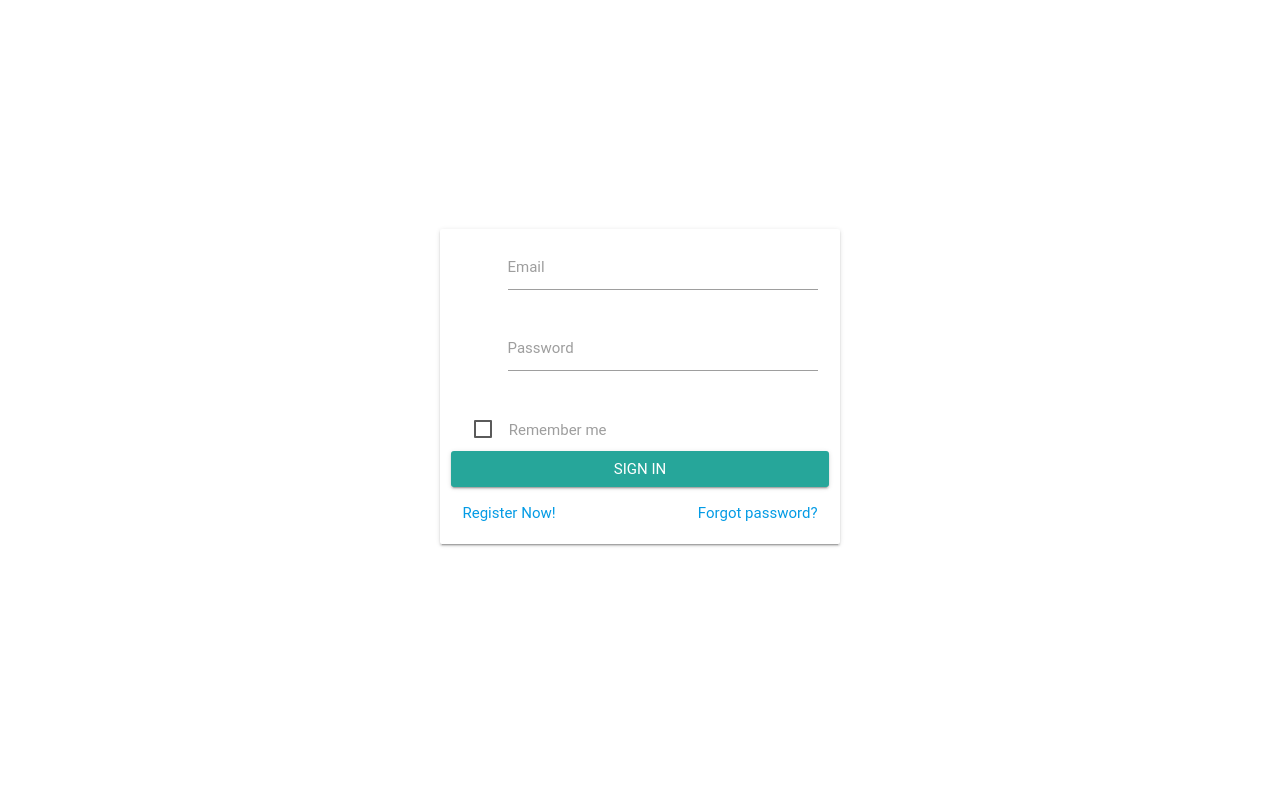
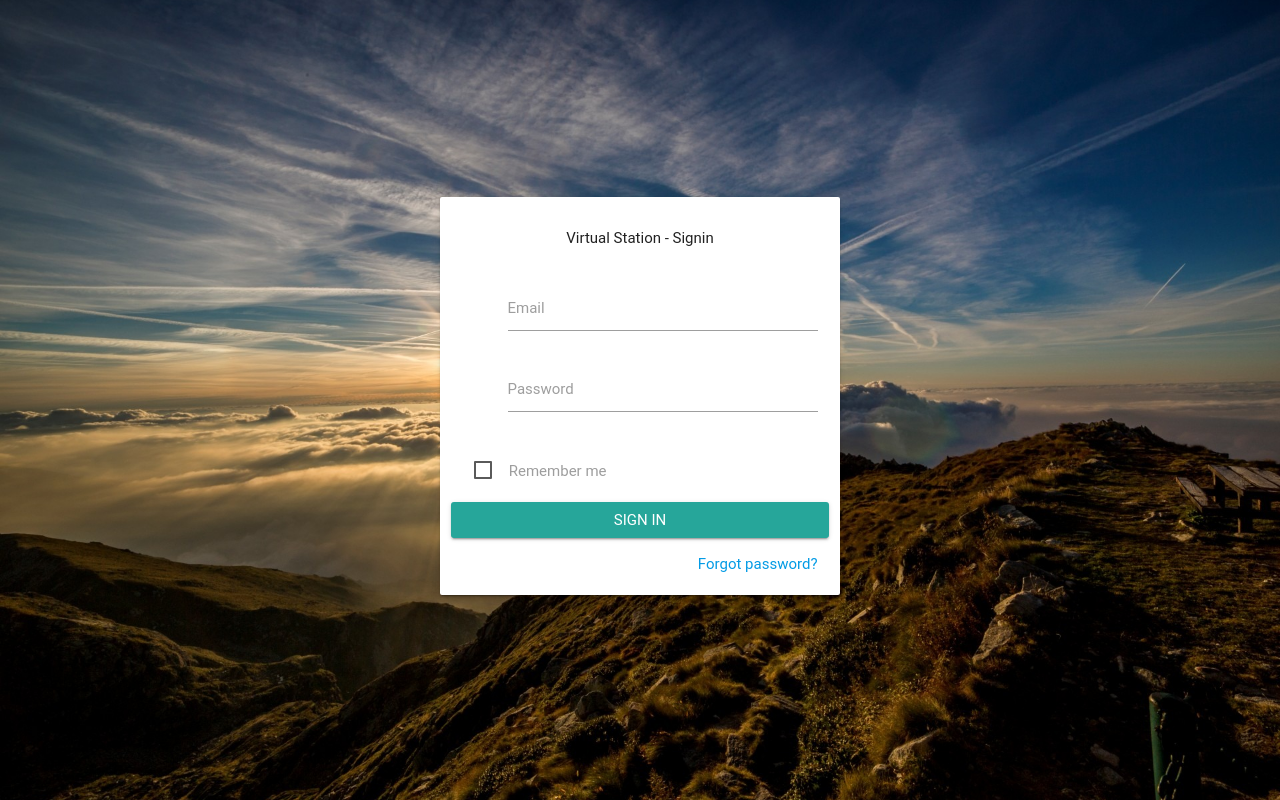
Before and after one commit to EduhG/VirtualStation, a Flask app: template app/templates/auth/signin.html in a window 1280 px wide. Run offline with Flask 2, Linux system fonts and the light colour scheme; the template is opened without the code that fills it: values that come from a table or form of the project are taken from there, others are empty; some libraries are stand-ins or nearby versions; some web fonts are replaced.

Commit message:
updated auth module to display signin page

```diff
--- a/app/auth/models.py
+++ b/app/auth/models.py
@@ -1,5 +1,5 @@
 from werkzeug.security import generate_password_hash, check_password_hash
-from . import db
+from .. import db
 
 
 class Role(db.Model):
--- a/app/auth/views.py
+++ b/app/auth/views.py
@@ -3,7 +3,7 @@ from forms import SigninForm
 from . import auth
 
 
-@auth.route('/signin', methods=['GET', 'POST'])
+@auth.route('/auth/signin', methods=['GET', 'POST'])
 def signin():
     form = SigninForm()
 
--- a/app/templates/auth/signin.html
+++ b/app/templates/auth/signin.html
@@ -9,6 +9,8 @@
     <!-- CORE CSS-->
 
     <link rel="stylesheet" href="https://cdnjs.cloudflare.com/ajax/libs/materialize/0.97.1/css/materialize.min.css">
+
+    <link rel="stylesheet" href="../../static/css/app.css">
 
     <style type="text/css">
         html,
@@ -24,6 +26,8 @@
         body {
             display: table-cell;
             vertical-align: middle;
+            width: 100vw;
+            margin: 0;
         }
 
         .margin {
@@ -47,6 +51,10 @@
             font-style: normal;
         }
 
+        .btn {
+            margin-top: 10px !important;
+        }
+
         input:-webkit-autofill {
             -webkit-box-shadow: inset 0 0 0px 9999px white !important;
             background: white !important;
@@ -55,13 +63,19 @@
 
 </head>
 
-<body class="white">
+<body class="white header">
 
-    <div class="header">
-        <div id="login-page" class="row" style="width:400px">
+    <div class="">
+        <div id="login-page" class="row" style="width:400px; padding-top: 20px">
             <div class="col s12 z-depth-6 card-panel">
                 <form class="login-form" action="" method=post>
                     {{ form.hidden_tag() }}
+
+                    <div class="row">
+                        <div class="input-field col s12 center">
+                            <p class="center login-form-text">Virtual Station - Signin</p>
+                        </div>
+                    </div>
 
                     <div class="row margin">
                         <div class="input-field col s12">
@@ -96,7 +110,7 @@
 
                     <div class="row">
                         <div class="input-field col s6 m6 l6">
-                            <p class="margin medium-small"><a href="{{ url_for('auth.signup') }}">Register Now!</a></p>
+
                         </div>
                         <div class="input-field col s6 m6 l6">
                             <p class="margin right-align medium-small"><a href="forgot-password.html">Forgot password?</a></p>
```
